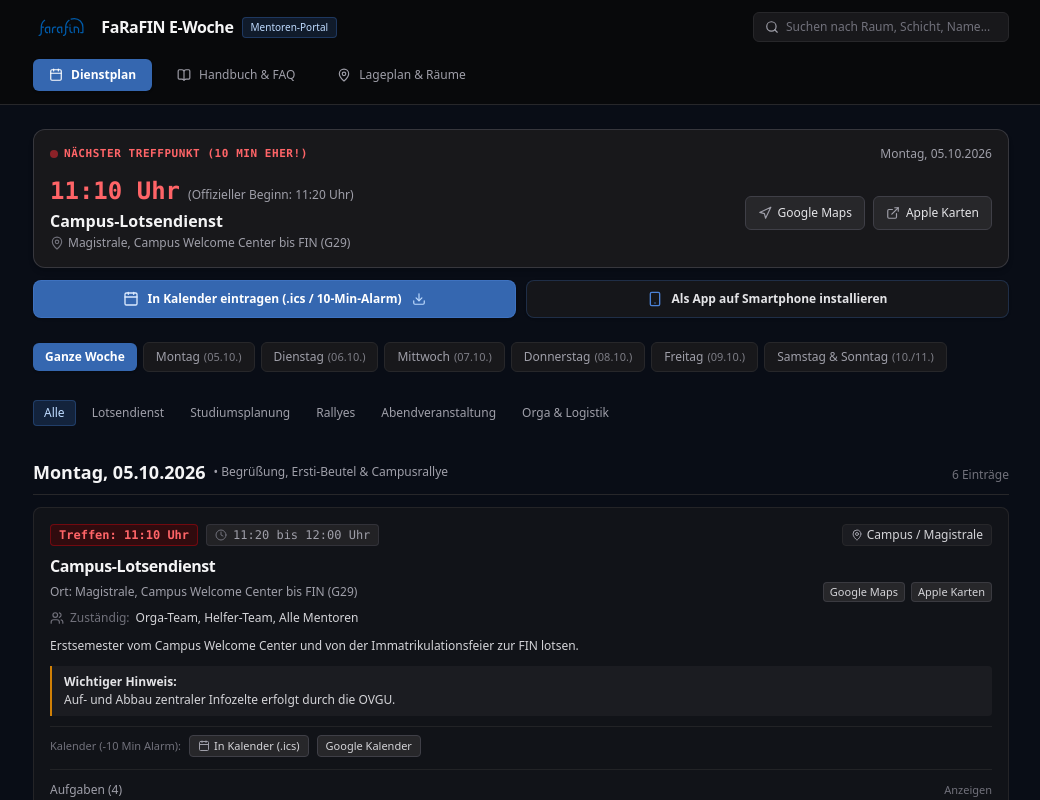
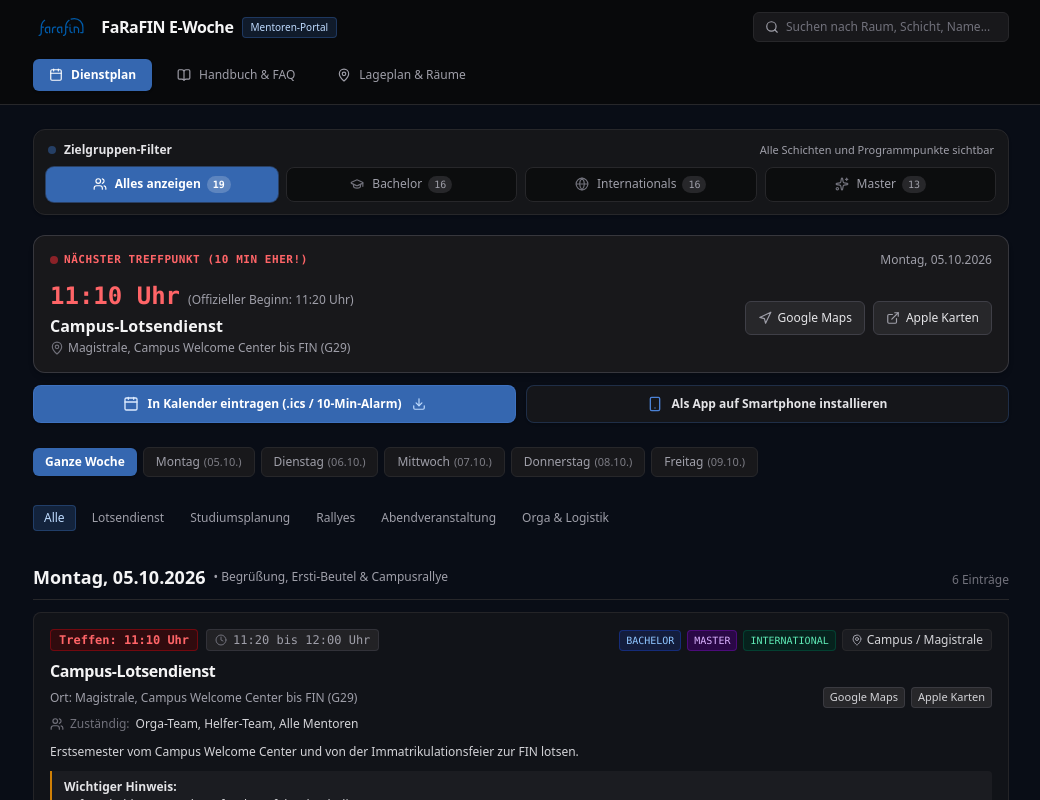
Before and after one commit to emin-girimhanov/e-week-mentor-website, a React (Vite) app: page / in a window 1280 px wide. Shown: the top 800 px of the page, without its empty margins (119-1159 px from the left). Built offline with nearby package versions, Linux system fonts and the light colour scheme.

Commit message:
feat: Zielgruppen-Filter oben (Alles anzeigen, Bachelor, Internationals, Master) und Wochenende gestrichen

```diff
--- a/src/App.tsx
+++ b/src/App.tsx
@@ -5,13 +5,25 @@ import { ScheduleView } from './components/ScheduleView';
 import { HandbookView } from './components/HandbookView';
 import { MapView } from './components/MapView';
 import { NextEventBanner } from './components/NextEventBanner';
+import { AudienceFilter } from './components/AudienceFilter';
+import type { AudienceFilterValue } from './components/AudienceFilter';
 import { InstallModal } from './components/InstallModal';
+import { DAYS_SCHEDULE } from './data/portalData';
 import { Calendar, BookOpen, MapPin, Wifi } from 'lucide-react';
 
 export function App() {
   const [activeTab, setActiveTab] = useState<ActiveTab>('schedule');
   const [searchQuery, setSearchQuery] = useState<string>('');
+  const [selectedAudience, setSelectedAudience] = useState<AudienceFilterValue>('all');
   const [isInstallModalOpen, setIsInstallModalOpen] = useState<boolean>(false);
+
+  // Dynamic counts for each target audience
+  const audienceCounts = {
+    all: DAYS_SCHEDULE.reduce((acc, d) => acc + d.items.length, 0),
+    bachelor: DAYS_SCHEDULE.reduce((acc, d) => acc + d.items.filter(it => it.audiences.includes('bachelor')).length, 0),
+    international: DAYS_SCHEDULE.reduce((acc, d) => acc + d.items.filter(it => it.audiences.includes('international')).length, 0),
+    master: DAYS_SCHEDULE.reduce((acc, d) => acc + d.items.filter(it => it.audiences.includes('master')).length, 0)
+  };
 
   return (
     <div className="min-h-screen bg-[#090d16] text-zinc-100 flex flex-col pb-20 sm:pb-8 selection:bg-farafin selection:text-white">
@@ -25,12 +37,32 @@ export function App() {
 
       {/* Main Content Container */}
       <main className="flex-1 max-w-5xl w-full mx-auto px-4 sm:px-6 py-6">
+        {/* Top-Level Target Audience Filter (Alles / Bachelor / Internationals / Master) */}
+        <AudienceFilter
+          value={selectedAudience}
+          onChange={setSelectedAudience}
+          counts={audienceCounts}
+        />
+
         {/* Next Event Ticker & Full Calendar / PWA Banner */}
-        <NextEventBanner onOpenInstallModal={() => setIsInstallModalOpen(true)} />
+        <NextEventBanner
+          onOpenInstallModal={() => setIsInstallModalOpen(true)}
+          selectedAudience={selectedAudience}
+        />
 
-        {activeTab === 'schedule' && <ScheduleView searchQuery={searchQuery} />}
+        {activeTab === 'schedule' && (
+          <ScheduleView
+            searchQuery={searchQuery}
+            selectedAudience={selectedAudience}
+          />
+        )}
         {activeTab === 'handbook' && <HandbookView searchQuery={searchQuery} />}
-        {activeTab === 'map' && <MapView searchQuery={searchQuery} />}
+        {activeTab === 'map' && (
+          <MapView
+            searchQuery={searchQuery}
+            selectedAudience={selectedAudience}
+          />
+        )}
       </main>
 
       {/* App Install Guide Modal */}
--- /dev/null
+++ b/src/components/AudienceFilter.tsx
@@ -0,0 +1,76 @@
+import type { FC } from 'react';
+import type { TargetAudience } from '../data/portalData';
+import { Users, GraduationCap, Globe, Sparkles } from 'lucide-react';
+
+export type AudienceFilterValue = 'all' | TargetAudience;
+
+interface AudienceFilterProps {
+  value: AudienceFilterValue;
+  onChange: (val: AudienceFilterValue) => void;
+  counts?: {
+    all: number;
+    bachelor: number;
+    international: number;
+    master: number;
+  };
+}
+
+export const AudienceFilter: FC<AudienceFilterProps> = ({ value, onChange, counts }) => {
+  const options: { id: AudienceFilterValue; label: string; icon: typeof Users }[] = [
+    { id: 'all', label: 'Alles anzeigen', icon: Users },
+    { id: 'bachelor', label: 'Bachelor', icon: GraduationCap },
+    { id: 'international', label: 'Internationals', icon: Globe },
+    { id: 'master', label: 'Master', icon: Sparkles }
+  ];
+
+  return (
+    <div className="bg-zinc-900/80 border border-zinc-800 rounded-xl p-3 shadow-sm mb-5">
+      <div className="flex flex-wrap items-center justify-between gap-2 mb-2 px-0.5">
+        <div className="flex items-center gap-2">
+          <span className="w-2 h-2 rounded-full bg-farafin animate-pulse" />
+          <span className="text-xs font-semibold text-zinc-200">
+            Zielgruppen-Filter
+          </span>
+        </div>
+        <span className="text-[11px] text-zinc-400">
+          {value === 'all' && 'Alle Schichten und Programmpunkte sichtbar'}
+          {value === 'bachelor' && 'Gefiltert auf Bachelor-Erstis und Mentoren'}
+          {value === 'international' && 'Gefiltert auf Internationals (English Tracks und Orientation)'}
+          {value === 'master' && 'Gefiltert auf Master-Erstis (Studiumsplanung und Brunch)'}
+        </span>
+      </div>
+
+      <div className="grid grid-cols-2 sm:grid-cols-4 gap-1.5 sm:gap-2">
+        {options.map(opt => {
+          const Icon = opt.icon;
+          const isActive = value === opt.id;
+          return (
+            <button
+              key={opt.id}
+              onClick={() => onChange(opt.id)}
+              className={`flex items-center justify-center gap-2 px-3 py-2 rounded-lg text-xs font-medium transition-all cursor-pointer ${
+                isActive
+                  ? 'bg-farafin text-white font-semibold shadow-sm ring-1 ring-farafin-light/40'
+                  : 'bg-zinc-950/70 text-zinc-400 hover:text-zinc-200 hover:bg-zinc-900 border border-zinc-800'
+              }`}
+            >
+              <Icon className={`w-3.5 h-3.5 ${isActive ? 'text-white' : 'text-zinc-500'}`} />
+              <div className="flex items-center gap-1.5">
+                <span>{opt.label}</span>
+                {counts && (
+                  <span
+                    className={`text-[10px] px-1.5 py-0.5 rounded-full font-mono ${
+                      isActive ? 'bg-white/20 text-white' : 'bg-zinc-800 text-zinc-400'
+                    }`}
+                  >
+                    {counts[opt.id]}
+                  </span>
+                )}
+              </div>
+            </button>
+          );
+        })}
+      </div>
+    </div>
+  );
+};
--- a/src/components/MapView.tsx
+++ b/src/components/MapView.tsx
@@ -1,14 +1,16 @@
 import { useState } from 'react';
 import type { FC } from 'react';
 import { DAYS_SCHEDULE, ROOMS_DATA } from '../data/portalData';
+import type { AudienceFilterValue } from './AudienceFilter';
 import { InteractiveMap } from './InteractiveMap';
 import { MapPin, Navigation, ExternalLink, Clock, Users, Layers, Info, Map as MapIcon, Table } from 'lucide-react';
 
 interface MapViewProps {
   searchQuery: string;
+  selectedAudience?: AudienceFilterValue;
 }
 
-export const MapView: FC<MapViewProps> = ({ searchQuery }) => {
+export const MapView: FC<MapViewProps> = ({ searchQuery, selectedAudience = 'all' }) => {
   const [activeSubTab, setActiveSubTab] = useState<'table' | 'interactive' | 'rooms'>('table');
   const [selectedDayId, setSelectedDayId] = useState<string>('all');
 
@@ -19,6 +21,12 @@ export const MapView: FC<MapViewProps> = ({ searchQuery }) => {
     }
 
     const items = day.items.filter(item => {
+      // 1. Audience Filter
+      if (selectedAudience !== 'all' && !item.audiences.includes(selectedAudience)) {
+        return false;
+      }
+
+      // 2. Search Query
       if (!searchQuery.trim()) return true;
       const q = searchQuery.toLowerCase();
       const matchTitle = item.title.toLowerCase().includes(q);
@@ -172,6 +180,22 @@ export const MapView: FC<MapViewProps> = ({ searchQuery }) => {
 
                             {/* 2. Programmpunkt & Offizielle Uhrzeit */}
                             <td className="py-3 px-3 align-top">
+                              <div className="flex items-center gap-1 flex-wrap mb-1">
+                                {item.audiences.map(aud => (
+                                  <span
+                                    key={aud}
+                                    className={`text-[9px] uppercase font-mono font-medium px-1.5 py-0.2 rounded border ${
+                                      aud === 'bachelor'
+                                        ? 'bg-blue-950/60 text-blue-300 border-blue-800/50'
+                                        : aud === 'master'
+                                        ? 'bg-purple-950/60 text-purple-300 border-purple-800/50'
+                                        : 'bg-emerald-950/60 text-emerald-300 border-emerald-800/50'
+                                    }`}
+                                  >
+                                    {aud === 'international' ? 'International' : aud}
+                                  </span>
+                                ))}
+                              </div>
                               <strong className="text-zinc-100 block text-xs mb-0.5">
                                 {item.title}
                               </strong>
--- a/src/components/NextEventBanner.tsx
+++ b/src/components/NextEventBanner.tsx
@@ -2,22 +2,48 @@ import { useState } from 'react';
 import type { FC } from 'react';
 import { DAYS_SCHEDULE } from '../data/portalData';
 import { generateFullWeekICS, downloadICSFile } from '../utils/calendar';
+import type { AudienceFilterValue } from './AudienceFilter';
 import { Calendar, Download, Smartphone, MapPin, Navigation, ExternalLink, Check } from 'lucide-react';
 
 interface NextEventBannerProps {
   onOpenInstallModal: () => void;
+  selectedAudience?: AudienceFilterValue;
 }
 
-export const NextEventBanner: FC<NextEventBannerProps> = ({ onOpenInstallModal }) => {
+export const NextEventBanner: FC<NextEventBannerProps> = ({ onOpenInstallModal, selectedAudience = 'all' }) => {
   const [downloaded, setDownloaded] = useState(false);
 
-  // Default next event is the very first critical mentor shift on Monday
-  const nextEvent = DAYS_SCHEDULE[0]?.items[0];
-  const nextDate = DAYS_SCHEDULE[0]?.date;
+  // Find next event matching selected audience
+  let nextEvent = DAYS_SCHEDULE[0]?.items[0];
+  let nextDate = DAYS_SCHEDULE[0]?.date;
+  let nextDayName = DAYS_SCHEDULE[0]?.dayName;
+
+  if (selectedAudience !== 'all') {
+    for (const day of DAYS_SCHEDULE) {
+      const match = day.items.find(it => it.audiences.includes(selectedAudience));
+      if (match) {
+        nextEvent = match;
+        nextDate = day.date;
+        nextDayName = day.dayName;
+        break;
+      }
+    }
+  }
 
   const handleDownloadFullCalendar = () => {
-    const icsContent = generateFullWeekICS(DAYS_SCHEDULE);
-    downloadICSFile(icsContent, 'FaRaFIN-E-Woche-2026-Mentoren.ics');
+    const daysToExport = selectedAudience !== 'all'
+      ? DAYS_SCHEDULE.map(d => ({
+          ...d,
+          items: d.items.filter(it => it.audiences.includes(selectedAudience))
+        })).filter(d => d.items.length > 0)
+      : DAYS_SCHEDULE;
+
+    const filename = selectedAudience !== 'all'
+      ? `FaRaFIN-E-Woche-2026-${selectedAudience.toUpperCase()}.ics`
+      : 'FaRaFIN-E-Woche-2026-Mentoren.ics';
+
+    const icsContent = generateFullWeekICS(daysToExport);
+    downloadICSFile(icsContent, filename);
     setDownloaded(true);
     setTimeout(() => setDownloaded(false), 3000);
   };
@@ -36,7 +62,7 @@ export const NextEventBanner: FC<NextEventBannerProps> = ({ onOpenInstallModal }
             </div>
 
             <span className="text-xs text-zinc-400 font-medium">
-              Montag, {nextDate}
+              {nextDayName}, {nextDate}
             </span>
           </div>
 
--- a/src/components/ScheduleView.tsx
+++ b/src/components/ScheduleView.tsx
@@ -2,14 +2,16 @@ import { useState, useEffect } from 'react';
 import type { FC } from 'react';
 import { DAYS_SCHEDULE } from '../data/portalData';
 import type { ScheduleItem } from '../data/portalData';
+import type { AudienceFilterValue } from './AudienceFilter';
 import { Clock, MapPin, Users, CheckSquare, Square, Info, Calendar } from 'lucide-react';
 import { generateSingleICS, downloadICSFile, getGoogleCalendarUrl } from '../utils/calendar';
 
 interface ScheduleViewProps {
   searchQuery: string;
+  selectedAudience?: AudienceFilterValue;
 }
 
-export const ScheduleView: FC<ScheduleViewProps> = ({ searchQuery }) => {
+export const ScheduleView: FC<ScheduleViewProps> = ({ searchQuery, selectedAudience = 'all' }) => {
   const [selectedDayId, setSelectedDayId] = useState<string>('all');
   const [selectedCategory, setSelectedCategory] = useState<string>('all');
   const [checkedItems, setCheckedItems] = useState<Record<string, boolean>>(() => {
@@ -48,10 +50,17 @@ export const ScheduleView: FC<ScheduleViewProps> = ({ searchQuery }) => {
     }
 
     const items = day.items.filter(item => {
+      // 1. Audience Filter
+      if (selectedAudience !== 'all' && !item.audiences.includes(selectedAudience)) {
+        return false;
+      }
+
+      // 2. Category Filter
       if (selectedCategory !== 'all' && item.category !== selectedCategory) {
         return false;
       }
 
+      // 3. Search Query
       if (!searchQuery.trim()) return true;
       const q = searchQuery.toLowerCase();
       const matchTitle = item.title.toLowerCase().includes(q);
@@ -190,10 +199,26 @@ const ScheduleCard: FC<ScheduleCardProps> = ({ item, dateStr, checkedItems, onTo
           </span>
         </div>
 
-        <span className="flex items-center gap-1 text-xs font-medium text-zinc-300 bg-zinc-800/50 px-2 py-0.5 rounded border border-zinc-800">
-          <MapPin className="w-3 h-3 text-zinc-400" />
-          {item.roomBadge}
-        </span>
+        <div className="flex items-center gap-1.5 flex-wrap">
+          {item.audiences.map(aud => (
+            <span
+              key={aud}
+              className={`text-[10px] uppercase font-mono font-medium px-1.5 py-0.5 rounded border ${
+                aud === 'bachelor'
+                  ? 'bg-blue-950/60 text-blue-300 border-blue-800/50'
+                  : aud === 'master'
+                  ? 'bg-purple-950/60 text-purple-300 border-purple-800/50'
+                  : 'bg-emerald-950/60 text-emerald-300 border-emerald-800/50'
+              }`}
+            >
+              {aud === 'international' ? 'International' : aud}
+            </span>
+          ))}
+          <span className="flex items-center gap-1 text-xs font-medium text-zinc-300 bg-zinc-800/50 px-2 py-0.5 rounded border border-zinc-800">
+            <MapPin className="w-3 h-3 text-zinc-400" />
+            {item.roomBadge}
+          </span>
+        </div>
       </div>
 
       {/* Title */}
--- a/src/data/portalData.ts
+++ b/src/data/portalData.ts
@@ -1,3 +1,5 @@
+export type TargetAudience = 'bachelor' | 'master' | 'international';
+
 export interface ScheduleItem {
   id: string;
   time: string;
@@ -8,6 +10,7 @@ export interface ScheduleItem {
   location: string;
   roomBadge: string;
   category: 'orga' | 'lotsendienst' | 'begruessung' | 'mensa' | 'rallye' | 'planung' | 'party' | 'kultur';
+  audiences: TargetAudience[];
   responsible: string[];
   description: string;
   checklist?: string[];
@@ -90,6 +93,7 @@ export const DAYS_SCHEDULE: DaySchedule[] = [
         location: 'Magistrale, Campus Welcome Center bis FIN (G29)',
         roomBadge: 'Campus / Magistrale',
         category: 'lotsendienst',
+        audiences: ['bachelor', 'master', 'international'],
         responsible: ['Orga-Team', 'Helfer-Team', 'Alle Mentoren'],
         description: 'Erstsemester vom Campus Welcome Center und von der Immatrikulationsfeier zur FIN lotsen.',
         checklist: [
@@ -110,6 +114,7 @@ export const DAYS_SCHEDULE: DaySchedule[] = [
         location: 'Gebäude 29, Großer Hörsaal',
         roomBadge: 'G29-307',
         category: 'begruessung',
+        audiences: ['bachelor'],
         responsible: ['Dekanat', 'Micha', 'Davide', 'Emin', 'Mentoren-Tandems'],
         description: 'Offizielle Begrüßung der Bachelor-Erstis durch Dekanat und Fachschaftsrat. Sicherheitsbelehrung und Vorstellung des Mentoring-Programms.',
         checklist: [
@@ -130,6 +135,7 @@ export const DAYS_SCHEDULE: DaySchedule[] = [
         location: 'Gebäude 29, Foyer & Besprechungsraum',
         roomBadge: 'G29-412 / Foyer',
         category: 'orga',
+        audiences: ['bachelor', 'master', 'international'],
         responsible: ['Emin', 'Helfer-Team'],
         description: 'Ausgabe der gepackten Ersti-Beutel mit Goodies, Gutscheinen und Einkaufswagenchips an alle anwesenden Erstsemester.',
         checklist: [
@@ -148,6 +154,7 @@ export const DAYS_SCHEDULE: DaySchedule[] = [
         location: 'Mensa UniCampus',
         roomBadge: 'Mensa',
         category: 'mensa',
+        audiences: ['bachelor'],
         responsible: ['Mentoren-Tandems'],
         description: 'Erste gemeinsame Mensa-Runde mit den Mentoren-Gruppen. Erstsemester-Karten an den Terminals validieren.',
         checklist: [
@@ -167,6 +174,7 @@ export const DAYS_SCHEDULE: DaySchedule[] = [
         location: 'Start: Vorplatz Gebäude 29 (FIN)',
         roomBadge: 'Vorplatz G29',
         category: 'rallye',
+        audiences: ['bachelor', 'international'],
         responsible: ['Davide (Leitung)', 'Emin', 'Mentoren-Tandems'],
         description: 'Große Campusrallye mit rund 150 bis 200 Erstis in 15 bis 20 Kleingruppen über 5 verschiedene Campus-Routen.',
         checklist: [
@@ -187,6 +195,7 @@ export const DAYS_SCHEDULE: DaySchedule[] = [
         location: 'Gebäude 29, Großer Hörsaal',
         roomBadge: 'G29-307',
         category: 'party',
+        audiences: ['bachelor', 'master', 'international'],
         responsible: ['Yousef', 'Lars', 'Helfer-Pool'],
         description: 'Gemütlicher Ausklang des ersten Tages mit Brettspielen, Konsolenecke, Multiplayer-Games und Vernetzung.',
         checklist: [
@@ -213,6 +222,7 @@ export const DAYS_SCHEDULE: DaySchedule[] = [
         location: 'Gebäude 29, Großer Hörsaal',
         roomBadge: 'G29-307',
         category: 'begruessung',
+        audiences: ['bachelor', 'international'],
         responsible: ['Emin (Moderation)', 'Claudia', 'Dr. Christian Beyer', 'regiocom SE', 'Jana Görs (QM)'],
         description: 'Impulsvorträge und Unternehmensvorstellung vor Beginn der Stundenplanerstellung.',
         checklist: [
@@ -232,6 +242,7 @@ export const DAYS_SCHEDULE: DaySchedule[] = [
         location: 'Gebäude 29 & Gebäude 20 (Fachseminarräume)',
         roomBadge: 'Fachräume FIN',
         category: 'planung',
+        audiences: ['bachelor'],
         responsible: ['Emin (Gesamtleitung)', 'Fach-Mentoren pro Raum', 'Claudia & Darija (BiBa)'],
         description: 'Kerntag der E-Woche: Stundenplanerstellung, LSF-Einführung, Prüfungsordnung und Modulbelegung.',
         checklist: [
@@ -254,6 +265,7 @@ export const DAYS_SCHEDULE: DaySchedule[] = [
         location: 'Treffpunkt Vorplatz G29, Richtung Hasselbachplatz',
         roomBadge: 'Hasselbachplatz',
         category: 'party',
+        audiences: ['bachelor', 'master', 'international'],
         responsible: ['Diana (Koordination)', 'Mentoren-Teams'],
         description: 'Traditionelle Kneipentour durch Magdeburger Bars und Kneipen rund um den Hasselbachplatz.',
         checklist: [
@@ -282,6 +294,7 @@ export const DAYS_SCHEDULE: DaySchedule[] = [
         location: 'Gebäude 29, Großer Hörsaal',
         roomBadge: 'G29-307',
         category: 'begruessung',
+        audiences: ['international', 'master'],
         responsible: ['Studiendekanat', 'Claudia Krull', 'FaRaFIN', 'Christin Gebauer'],
         description: 'Offizielle Begrüßung aller neuen Master- und internationalen Studierenden. Zentrale Anlaufstellen für Visum, Prüfungsamt und Nachzügler.',
         checklist: [
@@ -300,6 +313,7 @@ export const DAYS_SCHEDULE: DaySchedule[] = [
         location: 'Gebäude 29, Großer Hörsaal & Seminarräume',
         roomBadge: 'G29-307 / Seminarräume',
         category: 'planung',
+        audiences: ['master', 'international'],
         responsible: ['Claudia', 'Magnus', 'Simin', 'Emin', 'Master-Mentoren'],
         description: 'Fachspezifische Studienplanung auf Englisch für MDKE (Data Science), MDE (Digital Engineering) und Visual Computing.',
         checklist: [
@@ -318,6 +332,7 @@ export const DAYS_SCHEDULE: DaySchedule[] = [
         location: 'Gebäude 29, Großer Hörsaal',
         roomBadge: 'G29-307',
         category: 'begruessung',
+        audiences: ['bachelor', 'international'],
         responsible: ['Emin (Moderation)', 'ArbeiterKind.de', 'Kamelia Dobreva (FDIBA)', 'Studentenwerk'],
         description: 'Vorstellung von ArbeiterKind.de, dem deutsch-bulgarischen Doppelabschluss FDIBA und Sozialberatung des Studentenwerks.',
         checklist: [
@@ -335,6 +350,7 @@ export const DAYS_SCHEDULE: DaySchedule[] = [
         location: 'Magdeburg Innenstadt, Domplatz & Elbufer',
         roomBadge: 'Magdeburg City',
         category: 'rallye',
+        audiences: ['bachelor', 'master', 'international'],
         responsible: ['Davide (Leitung)', 'Timon Christ (regiocom)', 'Mentoren-Teams'],
         description: 'Erkundung der Stadt Magdeburg mit Fotospots, Elbpromenade, Kultur-Rätseln und exklusiver regiocom Challenge-Station.',
         checklist: [
@@ -354,6 +370,7 @@ export const DAYS_SCHEDULE: DaySchedule[] = [
         location: 'Gebäude 29, Innenhof & Foyer',
         roomBadge: 'G29 Innenhof',
         category: 'party',
+        audiences: ['bachelor', 'master', 'international'],
         responsible: ['Diana', 'Lukas', 'Lars', 'Bar-Team', 'Grill-Team'],
         description: 'Große Fachschaftsparty im Innenhof von Gebäude 29 mit Musik, Barbetrieb, Grill mit veganen und vegetarischen Optionen.',
         checklist: [
@@ -383,6 +400,7 @@ export const DAYS_SCHEDULE: DaySchedule[] = [
         location: 'Gebäude 29, FaRaFIN-Büro',
         roomBadge: 'G29-103',
         category: 'orga',
+        audiences: ['bachelor', 'master', 'international'],
         responsible: ['FaRaFIN Orga-Team'],
         description: 'Gemeinsames Frühstück, Kaffee und kurzes Lage-Briefing nach der Instaparty.',
         checklist: [
@@ -401,6 +419,7 @@ export const DAYS_SCHEDULE: DaySchedule[] = [
         location: 'Gebäude 22, Innenhof & Foyer',
         roomBadge: 'G22 Innenhof',
         category: 'kultur',
+        audiences: ['bachelor', 'master', 'international'],
         responsible: ['FaRaFIN Stand-Team', 'OVGU Zentral'],
         description: 'Große Hochschulmesse für studentische Initiativen, Sportgruppen, Vereine und Gremien.',
         checklist: [
@@ -418,6 +437,7 @@ export const DAYS_SCHEDULE: DaySchedule[] = [
         location: 'Festung Mark bzw. Gebäude 29',
         roomBadge: 'Festung Mark / G29',
         category: 'party',
+        audiences: ['bachelor', 'master', 'international'],
         responsible: ['Lars', 'Helfer-Team'],
         description: 'Gemütlicher Abend nach Helferkapazität: Besuch des Stübchens in der Festung Mark oder kleiner Spieleabend in G29.',
         checklist: [
@@ -443,6 +463,7 @@ export const DAYS_SCHEDULE: DaySchedule[] = [
         location: 'Gebäude 29, Großer Hörsaal',
         roomBadge: 'G29-307',
         category: 'kultur',
+        audiences: ['master', 'international'],
         responsible: ['Simin', 'Helfer-Team'],
         description: 'Gemeinsames Mitbring-Frühstück und Networking für Masterstudierende und internationale Erstis.',
         checklist: [
@@ -461,6 +482,7 @@ export const DAYS_SCHEDULE: DaySchedule[] = [
         location: 'Nordpark Magdeburg (Grillwiese)',
         roomBadge: 'Nordpark',
         category: 'party',
+        audiences: ['bachelor', 'master', 'international'],
         responsible: ['Lars', 'Lukas', 'Kooperation FaRaMath', 'Grill-Team'],
         description: 'Großes Abschlussgrillen der E-Woche gemeinsam mit der Fachschaft Mathematik (FMA / FaRaMath).',
         checklist: [
@@ -470,32 +492,6 @@ export const DAYS_SCHEDULE: DaySchedule[] = [
           'Müllsäcke aufhängen und Parkfläche nach Ende komplett säubern'
         ],
         importantNote: 'Genehmigung für den Grillplatz im Nordpark liegt vor. Lärmschutz ab 22:00 Uhr beachten.'
-      }
-    ]
-  },
-  {
-    id: 'wochenende',
-    dayName: 'Samstag & Sonntag',
-    date: '10./11.10.2026',
-    focus: 'Mentoring-Dinner & Auswertung',
-    items: [
-      {
-        id: 'we-1',
-        time: 'Flexibel nach Absprache',
-        meetingTime: '10 Min vor Beginn',
-        googleMapsUrl: 'https://maps.google.com/?q=52.13903,11.64468',
-        appleMapsUrl: 'https://maps.apple.com/?q=Gebaeude+29+FIN+OVGU&ll=52.13903,11.64468',
-        title: 'Mentoring-Dinner & Lessons Learned',
-        location: 'G29-307 oder Restaurant in Magdeburg',
-        roomBadge: 'G29 / Extern',
-        category: 'kultur',
-        responsible: ['Emin', 'nossel', 'Kern-Orga', 'Alle Mentoren'],
-        description: 'Dankeschön-Essen für alle Mentorinnen, Mentoren und Helfer. Feedbackrunde und Übergabe der Typst-Zertifikate.',
-        checklist: [
-          'Offizielle Typst-Helferzertifikate ausdrucken und überreichen',
-          'Feedback-Punkte auf den Miro-Boards WiSe 2026/2027 festhalten',
-          'Dokumentation und Fotos archivieren'
-        ]
       }
     ]
   }
```
